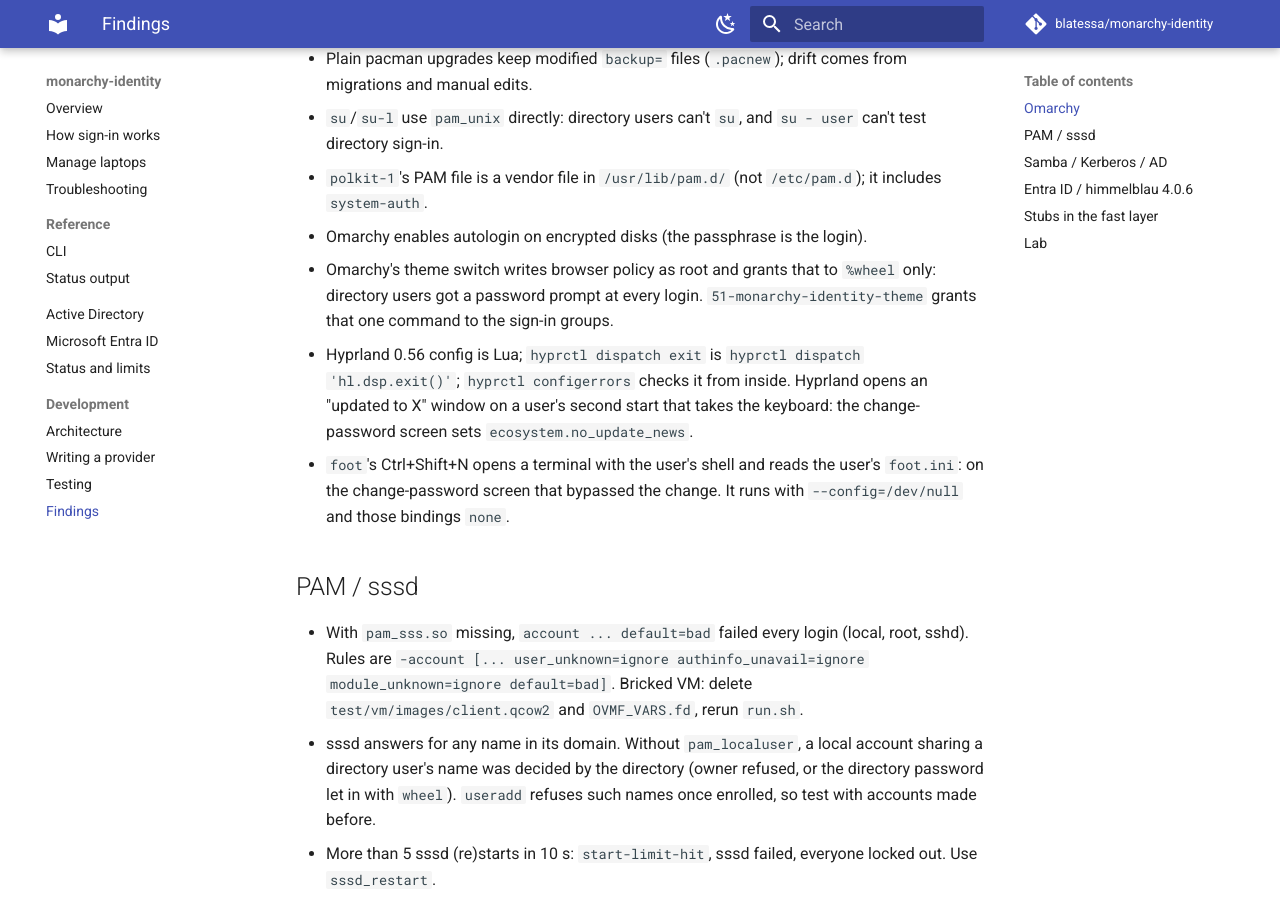
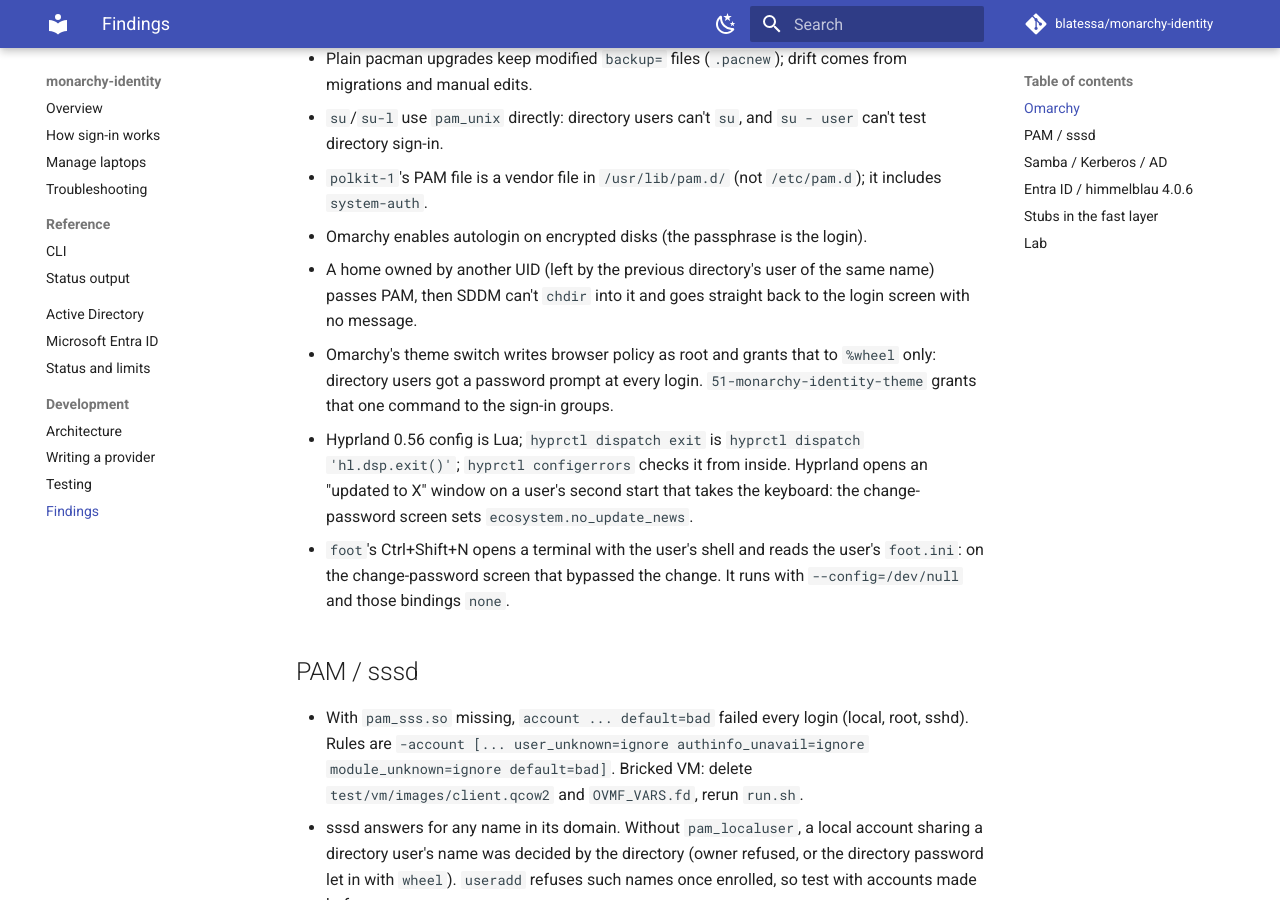
Before and after one commit to blatessa/monarchy-identity, an MkDocs documentation site: the page built from docs/dev/findings.md, in a window 1280 px wide and 900 px high, scrolled down 546 px. Built offline with MkDocs 1.6.1 and Material for MkDocs 9.7.7, drawn with Linux system fonts in a browser that asks for light colours; comment, search, counter and statistics services are not loaded.

Commit message:
Lab: clear the AD users' homes before the greeter suite's Entra half
The AD half leaves /home/dave owned by AD dave's UID. Entra dave's sign-in
passed PAM, then SDDM couldn't chdir into the home and went back to the
login screen: "no desktop after the code".

docs: findings.md (the silent bounce)

Co-Authored-By: Claude Opus 5.5 <noreply@anthropic.com>

```diff
--- a/docs/dev/findings.md
+++ b/docs/dev/findings.md
@@ -13,6 +13,8 @@ Non-obvious behaviour learned the hard way. Add to it when you learn something.
 - `su`/`su-l` use `pam_unix` directly: directory users can't `su`, and `su - user` can't test directory sign-in.
 - `polkit-1`'s PAM file is a vendor file in `/usr/lib/pam.d/` (not `/etc/pam.d`); it includes `system-auth`.
 - Omarchy enables autologin on encrypted disks (the passphrase is the login).
+- A home owned by another UID (left by the previous directory's user of the same name) passes PAM, then SDDM
+  can't `chdir` into it and goes straight back to the login screen with no message.
 - Omarchy's theme switch writes browser policy as root and grants that to `%wheel` only: directory users got a
   password prompt at every login. `51-monarchy-identity-theme` grants that one command to the sign-in groups.
 - Hyprland 0.56 config is Lua; `hyprctl dispatch exit` is `hyprctl dispatch 'hl.dsp.exit()'`; `hyprctl configerrors`
```
Also changed, not shown: 1 other file.
